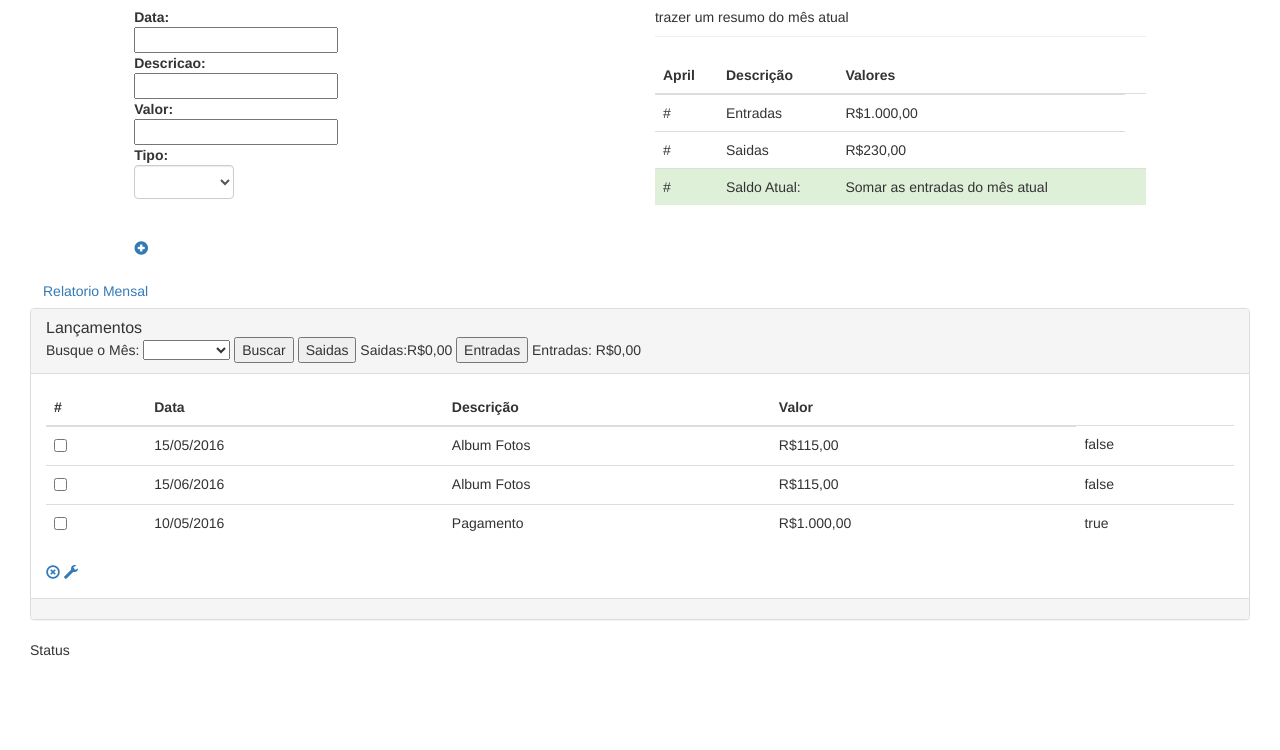
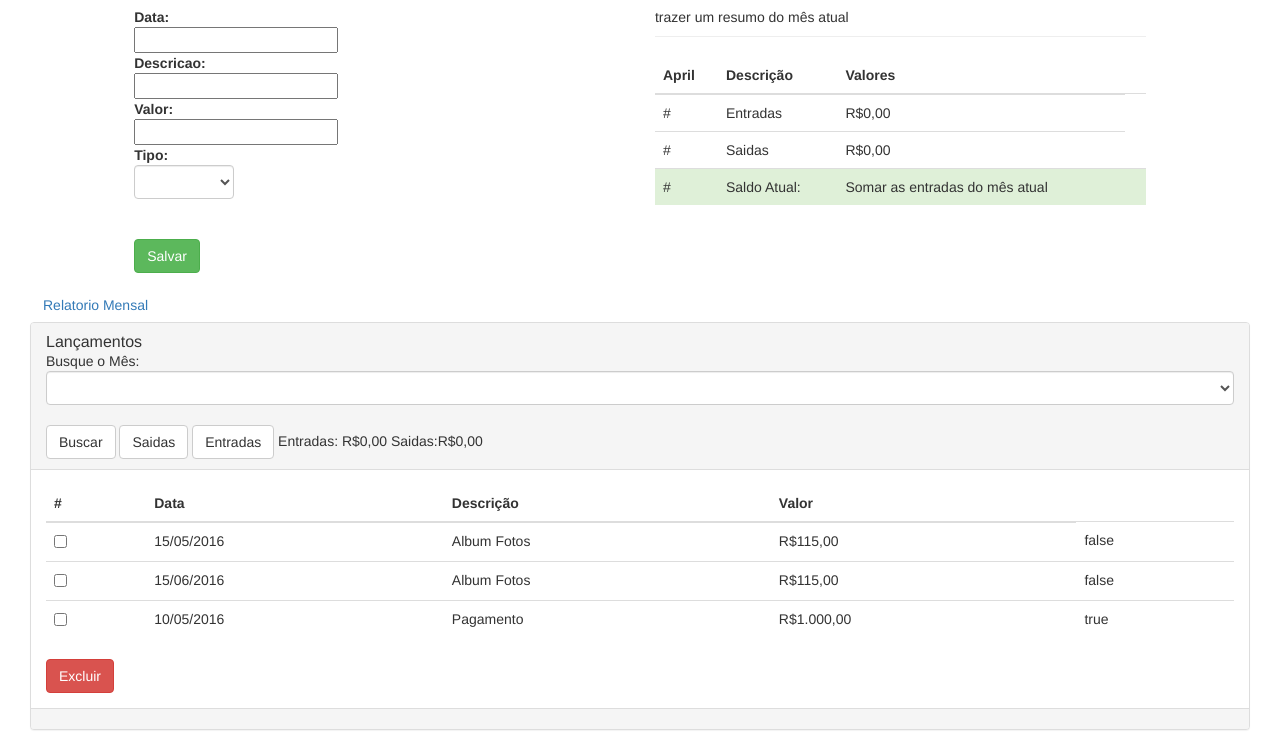
Before and after one commit to ferlarissa10/Contas, a website: page public/financeiro.html in a window 1280 px wide. Shown: the part 219-969 px from the top of the page. Before the commit the page ends 879 px from the top, so only its background shows below. Drawn offline with nearby package versions, Linux system fonts and the light colour scheme.

Commit message:
alterações nos button

```diff
--- a/public/financeiro.html
+++ b/public/financeiro.html
@@ -1,3 +1,5 @@
+<!--resuminho do mes já mostrar todas as datas do mes atual.
+filter angular: selecionar o mes e mostrar somente o movimento deste mes-->
 <!DOCTYPE html>
 <html ng-app="appContas">
 <meta charset="utf8" />
@@ -36,7 +38,8 @@
                                 <br>
                                 {{categoria}}
                                 </br>
-                                <a ng-click="salvar(data, descricao, valor, categoria)" > <span class="glyphicon glyphicon-plus-sign"></span></a></label>
+                                <button ng-click="salvar(data, descricao, valor, categoria)" class="btn btn-success">Salvar
+                                </button></label>
 
                         </form>
                         </label>
@@ -74,7 +77,7 @@
                                     Entradas 	<!--Totais de todas as entradas lancadas -->
                                 </td>
                                 <td>
-                                    {{totalEntrada | currency}}
+                                    {{totalEntradaAtual | currency}}
                                 </td>
                                 <td>
 
@@ -89,7 +92,7 @@
                                 </td>
 
                                 <td>
-                                    {{totalSaida | currency}}
+                                    {{totalSaidaAtual | currency}}
                                 </td>
                             </tr>
                             <tr class="success">
@@ -100,7 +103,7 @@
                                     Saldo Atual:
                                 </td>
                                 <td >
-                                    Somar as entradas do mês atual
+                                    Somar as entradas do mês atual{{valorAtual}}
                                 </td>
                                 <td>
 
@@ -167,7 +170,7 @@
                             Lançamentos
                         </h3>Busque o
                         <!--Menu para selecionar o mes para  -->
-                        Mês: <select ng-model="mesParam" id="mesParam">
+                        Mês: <select ng-model="mesParam" id="mesParam" class="form-control">
                         <option value="0">Janeiro</option>
                         <option value="1">Fevereiro</option>
                         <option value="2">Março</option>
@@ -181,12 +184,13 @@
                         <option value="10">Novembro</option>
                         <option value="11">Dezembro</option>
                     </select>
-                        <button ng-click=""> Buscar</button>
-                        <button ng-click="retornaMes(form, mesParam)"> Saidas</button>
+                        <br>
+                        <button ng-click="" class="btn btn-default"> Buscar</button>
+                        <button ng-click="retornaMes(form, mesParam)" class="btn btn-default"> Saidas</button>
+
+                        <button ng-click="retornaMesEntrada(form, mesParam)" class="btn btn-default"> Entradas</button>
+                        Entradas: {{totalMesEntrada | currency}}
                         Saidas:{{totalMesSaida | currency}}
-                        <button ng-click="retornaMesEntrada(form, mesParam)"> Entradas</button>
-                        Entradas: {{totalMesEntrada | currency}}
-
 
                         <!--fim do menu -->
                     </div>
@@ -228,8 +232,8 @@
                             </tr>
                             </tbody>
                         </table>
-                        <a ng-click="excluirConta(form)" class="glyphicon glyphicon-remove-circle"></a>
-                        <a ng-click="somarSaida(form)" class="glyphicon glyphicon-wrench"></a>
+                        <button ng-click="excluirConta(form)" class="btn btn-danger">Excluir</button>
+
 
 
                     </div>
@@ -254,4 +258,3 @@
 
 </body>
 </html>
-Status
--- a/public/js/app.js
+++ b/public/js/app.js
@@ -68,6 +68,7 @@ app.controller ('appContasCrtl', ['$scope', function($scope){
 		$scope.form.push({data: new Date(data), descricao: descricao, valor: valor, categoria: categoria});
 		totais($scope.form);
 		totaisMensais($scope.form);
+		totaisAtuais($scope.form);
 	};
 	$scope.excluirConta = function(form){
 		$scope.form= form.filter(function(formulario){
@@ -75,7 +76,7 @@ app.controller ('appContasCrtl', ['$scope', function($scope){
 			})
  	};
 
-
+/*mes por parametro*/
 	/* funcao para retornar a entrada de determinado mês*/
  	$scope.retornaMes = function(form, mesParam){
  	var total = 0, tamanhoArray = form.length;
@@ -108,9 +109,46 @@ app.controller ('appContasCrtl', ['$scope', function($scope){
 
 		totaisMensais($scope.form);
 
+/*mes por parametro*/
+/*mes atual*/
+	$scope.retornaMesAtualSaida = function(form, mesAtual){
+		var total = 0, tamanhoArray = form.length;
+		for (var i = 0; i < tamanhoArray; i++){
+			if((moment(form[i].data, 'DD/MM/YYYY').month() == mesAtual) && (!form[i].categoria)){
+
+				total += Number(form[i].valor)
+			}
+		}
+		$scope.totalSaidaAtual = total;
+	}
+
+	/* funcao para retornar a entrada de determinado mês*/
+	$scope.retornaMesAtualEntrada = function(form, mesAtual){
+		var total = 0, tamanhoArray = form.length;
+		for (var i=0; i < tamanhoArray; i++){
+			if((moment(form[i].data, 'DD/MM/YYYY').month() == mesAtual) && (form[i].categoria)){
+
+				total += Number(form[i].valor)
+			}
+		}
+		$scope.totalEntradaAtual = total;
+	}
 
 
+	var totaisAtuais = function(arrayValoresAtuais) {
+		$scope.retornaMesAtualSaida(arrayValoresAtuais);
+		$scope.retornaMesAtualEntrada(arrayValoresAtuais);
+	};
 
+	totaisAtuais($scope.form);
+
+	$somarMesAtual = function ($retornaMesAtualSaida,$retornaMesAtualEntrada) {
+		$scope.valorAtual = $retornaMesAtualEntrada - $retornaMesAtualSaida;
+
+		return valorAtual
+	}
+
+	/*mes atual*/
 
 
 }])
```
Also changed, not shown: 1 other file.
